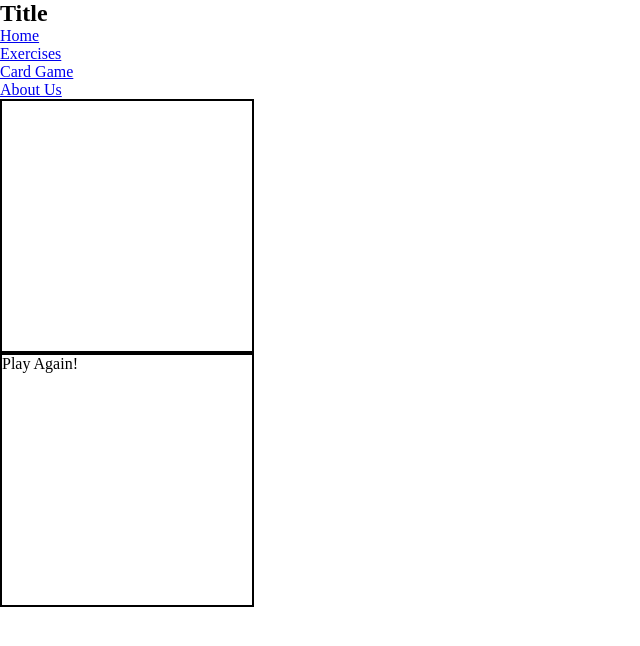
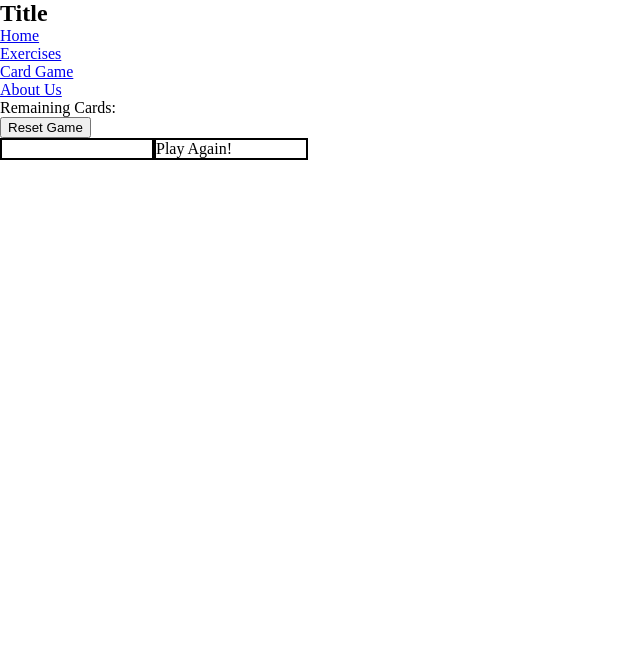
Before and after one commit to Jeffrey-Johnston/Final-Project-Frontend, an Angular app: page /card-game in a window 1280 px wide. Shown: the top 646 px of the page, without its empty margins (0-640 px from the left). Built offline with nearby package versions, Linux system fonts and the light colour scheme; no server answers.

Commit message:
card-page

```diff
--- a/src/app/card-game/card-game.component.css
+++ b/src/app/card-game/card-game.component.css
@@ -1,5 +1,12 @@
 .test {
-  height: 250px;
-  width: 250px;
+  width: 150px;
   border: 2px solid black;
 }
+
+.card-container {
+  display: flex;
+}
+
+.image {
+  width: 100%;
+}
--- a/src/app/card-game/card-game.component.html
+++ b/src/app/card-game/card-game.component.html
@@ -1,12 +1,24 @@
-<div class="test" (click)="drawCard()">
-  <p>{{ remaining }}</p>
+<div class="remaining-cards">
+  <p>Remaining Cards: {{ remaining }}</p>
 </div>
+<button (click)="resetGame()">Reset Game</button>
+<div class="card-container">
+  <div class="test" (click)="drawCard()"></div>
+
   <div class="test">
     <p *ngIf="checkGameStatus() === 2">Get Started!</p>
     <img
+      class="image"
       *ngIf="checkGameStatus() === 1"
       src="{{ currentlyDrawn?.image }}"
       alt="Card Image"
     />
     <p *ngIf="checkGameStatus() === 0">Play Again!</p>
   </div>
+</div>
+
+<app-exercise
+  *ngIf="checkGameStatus() === 1"
+  [exerciseRef]="currentExercise"
+  [cardExercisesRef]="exercises"
+></app-exercise>
--- a/src/app/card-game/card-game.component.ts
+++ b/src/app/card-game/card-game.component.ts
@@ -1,5 +1,7 @@
 import { Component, OnInit } from '@angular/core';
 import { CardService } from '../card.service';
+import { ExerciseService } from '../exercise.service';
+import { Exercise } from '../interfaces/exercise';
 
 @Component({
   selector: 'app-card-game',
@@ -11,11 +13,17 @@ export class CardGameComponent implements OnInit {
   deckID!: string;
   remaining!: number;
   currentlyDrawn!: any;
+  currentExercise!: Exercise;
+  exercises: Exercise[] = [];
 
-  constructor(private cardService: CardService) {}
+  constructor(
+    private cardService: CardService,
+    private exerciseService: ExerciseService
+  ) {}
 
   ngOnInit(): void {
     this.getAndSetDeck();
+    this.getAndSetExercises();
   }
 
   getAndSetDeck = () => {
@@ -34,9 +42,12 @@ export class CardGameComponent implements OnInit {
 
   drawCard = () => {
     this.cardService.drawCard().subscribe((response: any) => {
+      let index = this.getRandomIndex();
+      this.currentExercise = this.exercises[index];
       this.currentlyDrawn = response.cards[0];
       this.remaining = response.remaining;
       console.log(this.currentlyDrawn);
+      console.log(index);
     });
   };
 
@@ -52,4 +63,17 @@ export class CardGameComponent implements OnInit {
       return 0;
     }
   };
+
+  getAndSetExercises = () => {
+    this.exercises = this.exerciseService.getCardExercises();
+    console.log(this.exercises);
+  };
+
+  getRandomIndex = () => {
+    return Math.floor(Math.random() * this.exercises.length);
+  };
+
+  resetGame = () => {
+    this.getAndSetDeck();
+  };
 }
--- a/src/app/exercise/exercise.component.ts
+++ b/src/app/exercise/exercise.component.ts
@@ -24,7 +24,7 @@ export class ExerciseComponent implements OnInit {
   };
 
   emitAddToGameEvent = (exercise: any) => {
-    if (this.cardExercisesRef.length < 13) {
+    if (this.cardExercisesRef.length < 10) {
       this.addToGameEvent.emit(exercise);
     } else {
       this.errorMessage = true;
@@ -36,6 +36,8 @@ export class ExerciseComponent implements OnInit {
   };
 
   checkIfAdded = (exercise: Exercise): boolean => {
+    console.log(exercise);
+    console.log(this.cardExercisesRef);
     return this.cardExercisesRef.find(
       (item) => item.exercise_id === exercise.exercise_id
     );
```
Lines whose indentation alone changed are shown as unchanged.
